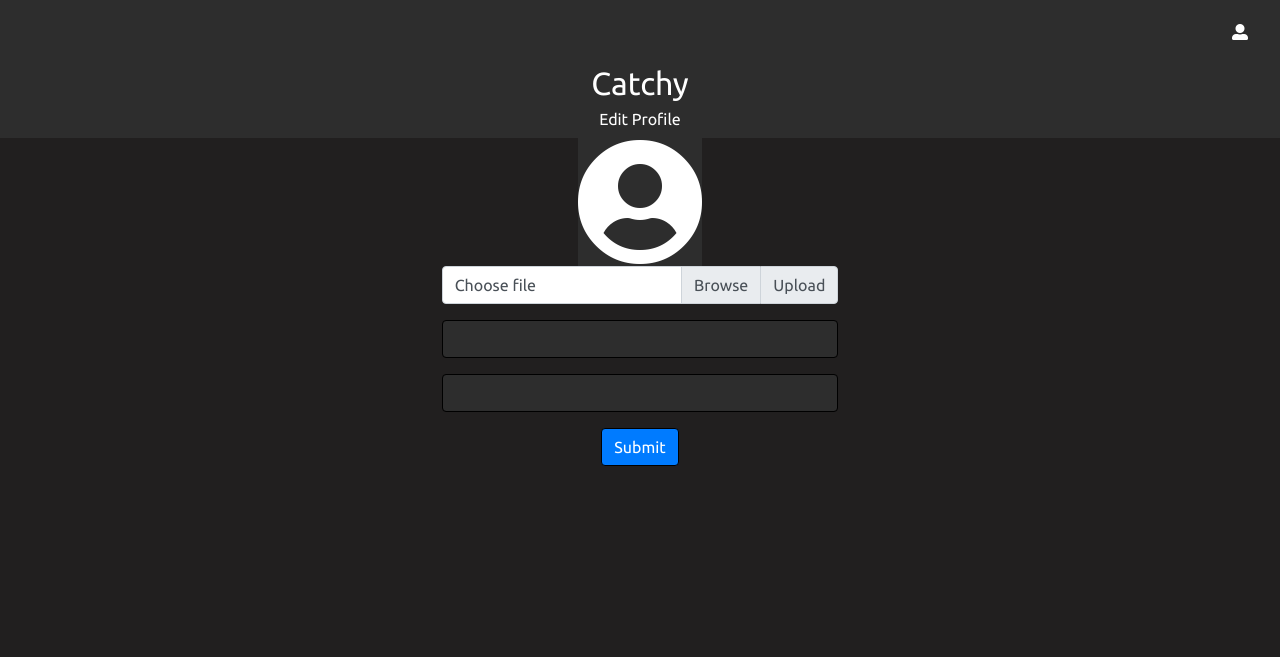
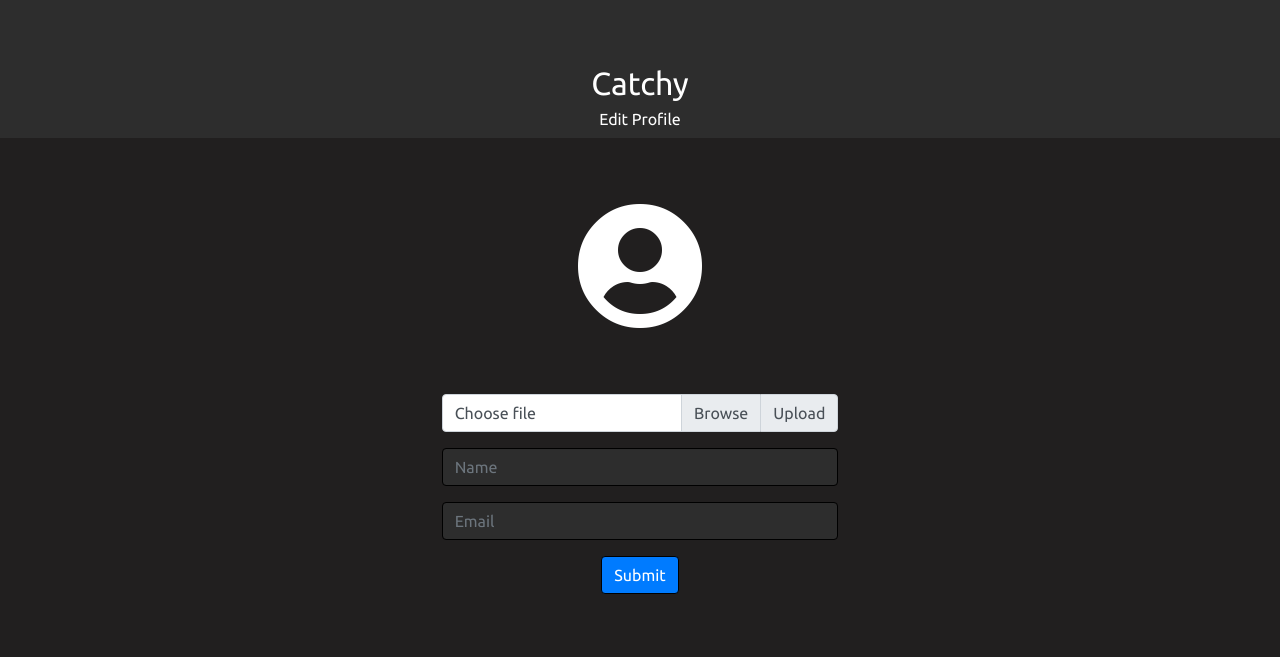
Before and after one commit to paristechprofile/Project-1-Karma-Jon-Paris, a web app: file views/userProfile.html in a window 1280 px wide. Shown: the top 657 px of the page. Run offline with its HTML, style and script files only (its server is not run), Linux system fonts and the light colour scheme.

Commit message:
about to pull master

```diff
--- a/public/scripts/app.js
+++ b/public/scripts/app.js
@@ -18,7 +18,7 @@
     }
     })
 });
-/*
+
 // click event
 $(`#updateProfileBtn`).addEventListener("click", updateProfile, false) //listen for click event
 function updateProfile(e) { //create a function that saves div as a variable and then looks for
@@ -42,4 +42,4 @@
         }
     });
 
-}; */
+};
--- a/public/styles/userProfile.css
+++ b/public/styles/userProfile.css
@@ -26,6 +26,10 @@
 }
 h2, h6, .fas{
     background-color: #2d2d2d;
+}
+.fas{
+    background-color: #211F1F;
+    padding: .5em;
 }
 .header{
     height: 4em;
--- a/server.js
+++ b/server.js
@@ -1,4 +1,3 @@
-<<<<<<< HEAD
 const
     express = require('express'),
     app = express(),
@@ -14,7 +13,9 @@
 /*
  * HTML Endpoints
  */
-
+app.get('/signIn',(req,res)=>{
+    res.sendFile(__dirname + '/views/signin.html')
+ })
  app.get('/',(req,res)=>{
     res.sendFile(__dirname + '/views/index.html')
  })
@@ -30,7 +31,7 @@
 
         intro: "This is the exciting Catchy API",
         documentationUrl: "https://github.com/paristechprofile/Project-1-Karma-Jon-Paris/blob/master/README.md",
-        baseUrl: "http://YOUR-APP-NAME.herokuapp.com, Adding Later",
+        baseUrl: "http://catchy.herokuapp.com, Adding Later",
         endpoints: [
             { method: "GET", path: "/api", description: "Reference for Endpoints" },
             { method: "GET", path: "/api/users", description: "Show all users for admin" },
@@ -43,39 +44,6 @@
             { method: "DELETE", path: "/api/user/:userid/albums/:albumid", description: "Delete an album from a collection" }
         ]
     });})
-=======
-// import model files
-const
-    express = require(`express`),
-    bodyParser = require(`body-parser`),
-    db = require(`./models`);
-
-//set app to axpress library
-let app = express();
-
-//serve static files from public folder
-app.use(express.static(`/public`));
-
-
-//body parser config to accept datatypes
-app.use(bodyParser.urlencoded({extended: true}));
-
-app.get('/',(req,res)=>{
-res.sendFile(__dirname + '/views/index.html')
-});
-
-app.get(`/profile`, (req,res) =>{
-res.sendFile(__dirname + '/views/userProfile.html')
-});
-// // // // // // // //
-// DATA
-// // // // // // // //
-
-
-// // // // // // // //
-// ROUTES
-// // // // // // // //
->>>>>>> a9ab0e682c335e9fc555908d7878fdfedb87118b
 
 // console.log("hello")
 // Find all Users
--- a/views/index.html
+++ b/views/index.html
@@ -30,15 +30,13 @@
     <div class="row">
         <div class="col-12 main">
             <h2>Catchy</h2>
-            <h6>Save And Listen To Your Favorite Albums</h6>
+            <h6>Save Your Favorite Albums</h6>
         </div>
     </div>
     <div class="row">
         <div class="col-12 col-md-8">
             <div class="input-group mb-3">
                 <input type="text" class="form-control" placeholder="Album" aria-label="Album Creation" aria-describedby="button-addon2">
-                <input type="text" class="form-control" placeholder="Artist" aria-label="Album Creation" aria-describedby="button-addon2">
-                <input type="text" class="form-control" placeholder="Cover Art Url" aria-label="Album Creation" aria-describedby="button-addon2">
                 <div class="input-group-append">
                     <button class="btn btn-outline-secondary" type="button" id="button-addon2"><a href="#"><i class="fas fa-plus" id="addAlbum"></i></a>
                     </button>
--- a/views/userProfile.html
+++ b/views/userProfile.html
@@ -26,7 +26,7 @@
     <div class="container-fluid">
     <div class="row">
         <div class="col-12 header">
-            <a href="#"><i class="fas fa-user-alt fa-1x"></i></a>
+
         </div>
     </div>
     <div class="row">
@@ -55,13 +55,13 @@
         <div class="form-group row">
                 <!-- <label for="inlineFormInput" class="col-sm-1 col-form-label">Name</label> -->
                 <div class="col-sm-10 col-lg-4">
-                <input type="text" class="form-control" id="inlineFormInput" placeholder="">
+                <input type="text" class="form-control" id="inlineFormInput" placeholder="Name">
                 </div>
             </div>
         <div class="form-group row">
             <!-- <label for="inputEmail1" class="col-sm-1 col-form-label">Email</label> -->
             <div class="col-sm-10 col-lg-4">
-            <input type="email" class="form-control" id="inputEmail3" placeholder="">
+            <input type="email" class="form-control" id="inputEmail3" placeholder="Email">
             </div>
         </div>
         <div class="form-group row">
```
